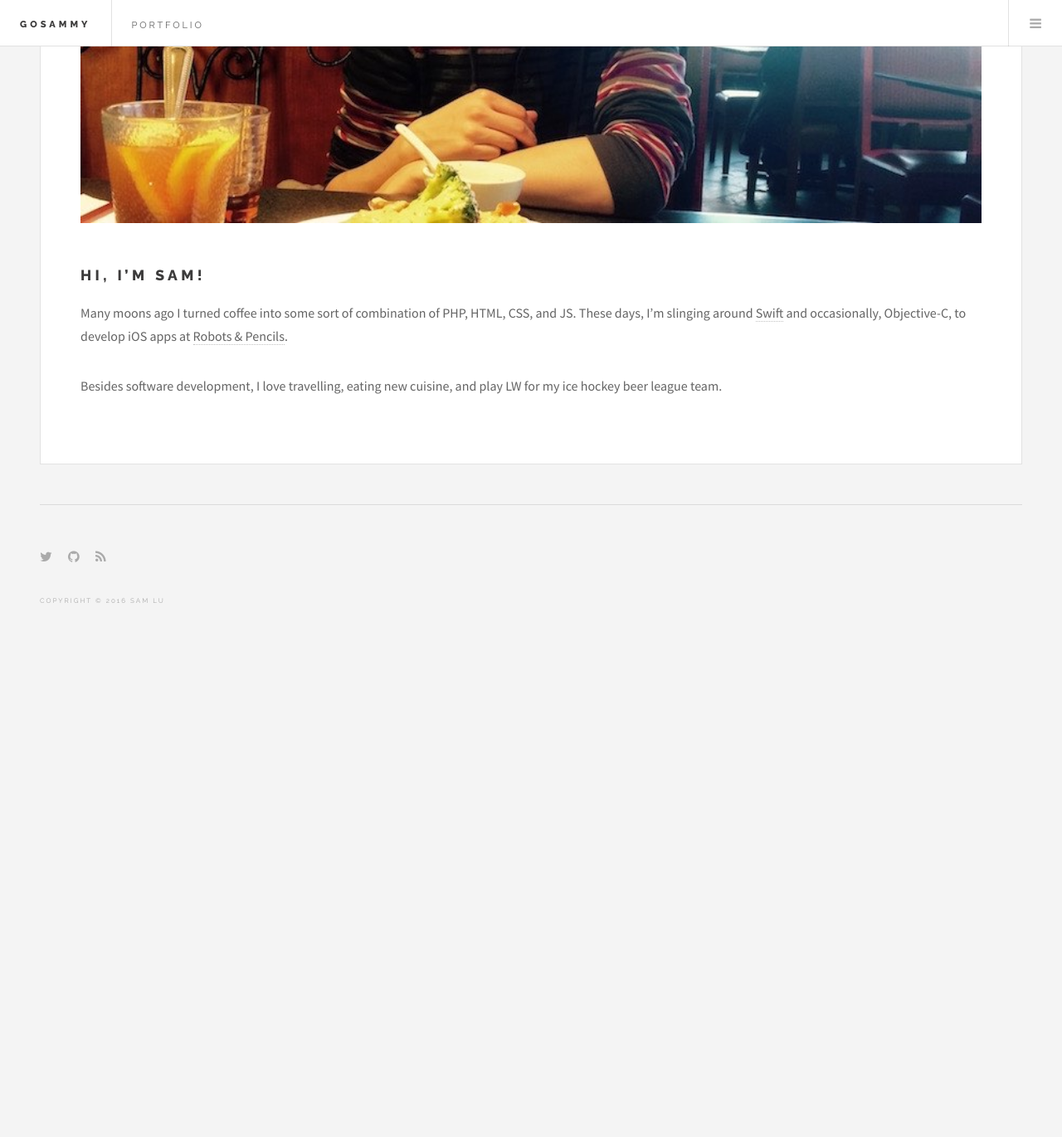
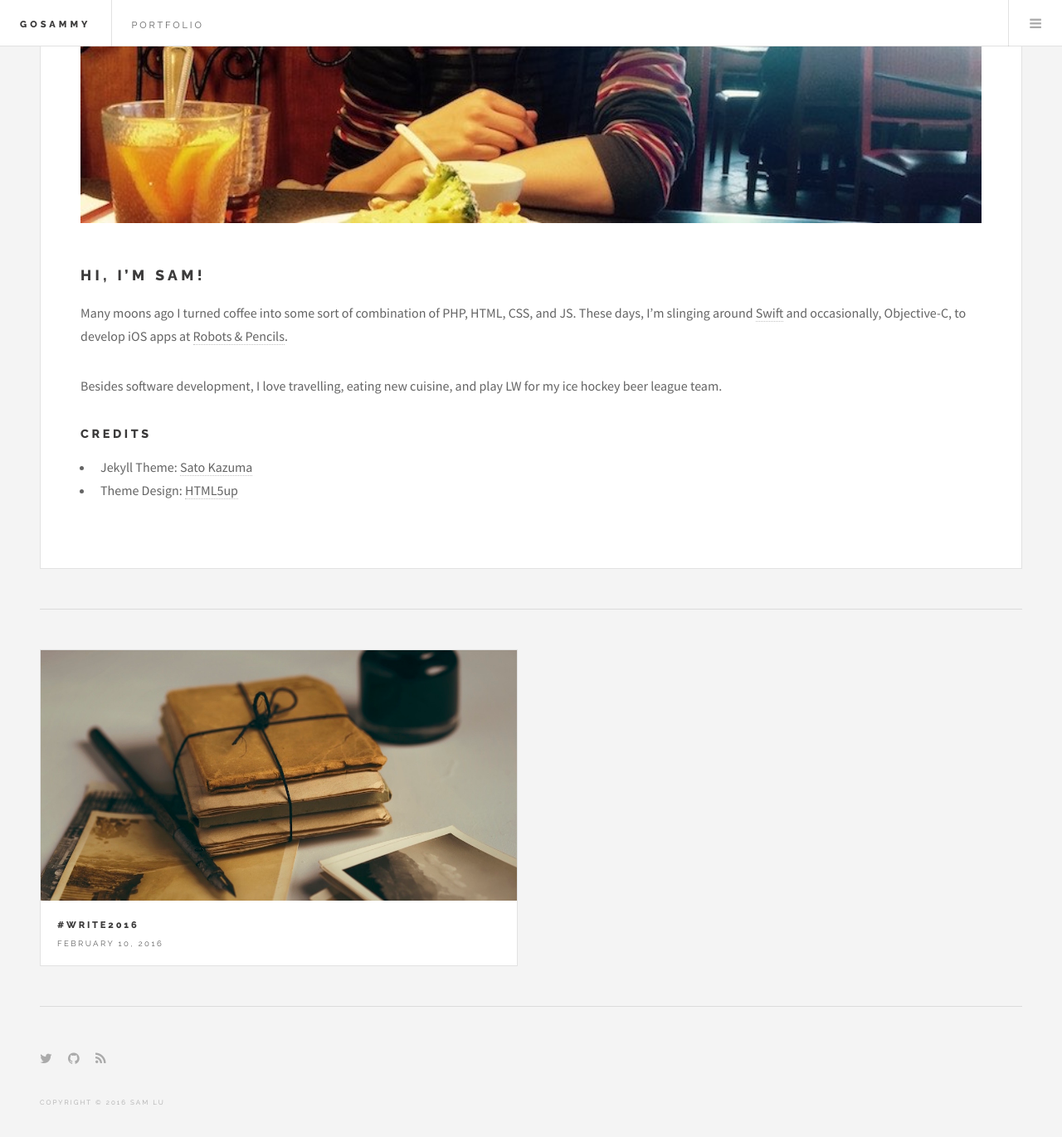
Before and after one commit to senmu/senmu.github.io, a Jekyll site: the page built from about.md, in a window 1280 px wide and 1400 px high, scrolled down 731 px. Shown: the top 1371 px of the window at 83% size. Built offline with Jekyll 4.4.1, drawn with Linux system fonts in a browser that asks for light colours; before the commit the page ends 1526 px from its top, so only the background shows below that.

Commit message:
Update about page with acknowledgement

```diff
--- a/_layouts/page.html
+++ b/_layouts/page.html
@@ -57,6 +57,9 @@
 						<!-- Intro -->
 						{% include intro.html %}
 
+						<!-- Mini Posts -->
+						{% include miniposts.html %}
+
 						<!-- Footer -->
 						{% include footer.html %}
 					</section>
--- a/about.md
+++ b/about.md
@@ -13,3 +13,8 @@ Pencils](http://www.robotsandpencils.com).
 
 Besides software development, I love travelling, eating new cuisine, and play
 LW for my ice hockey beer league team.
+
+### Credits
+
+- Jekyll Theme: [Sato Kazuma](https://github.com/satokazuma)
+- Theme Design: [HTML5up](http://html5up.net/)
```
Also changed, not shown: other parts of about.md (+1 -1 lines), 4 other files.
